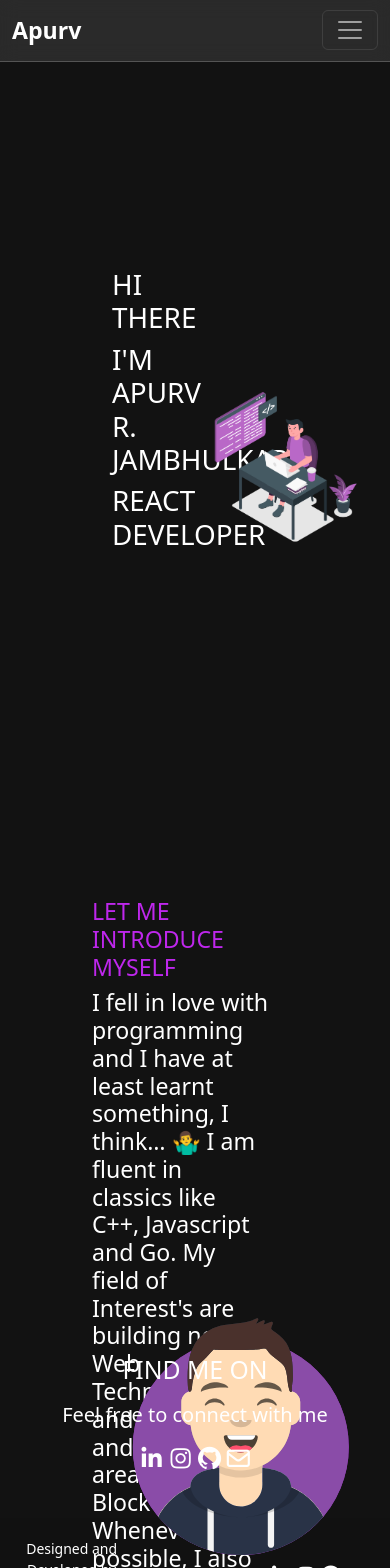
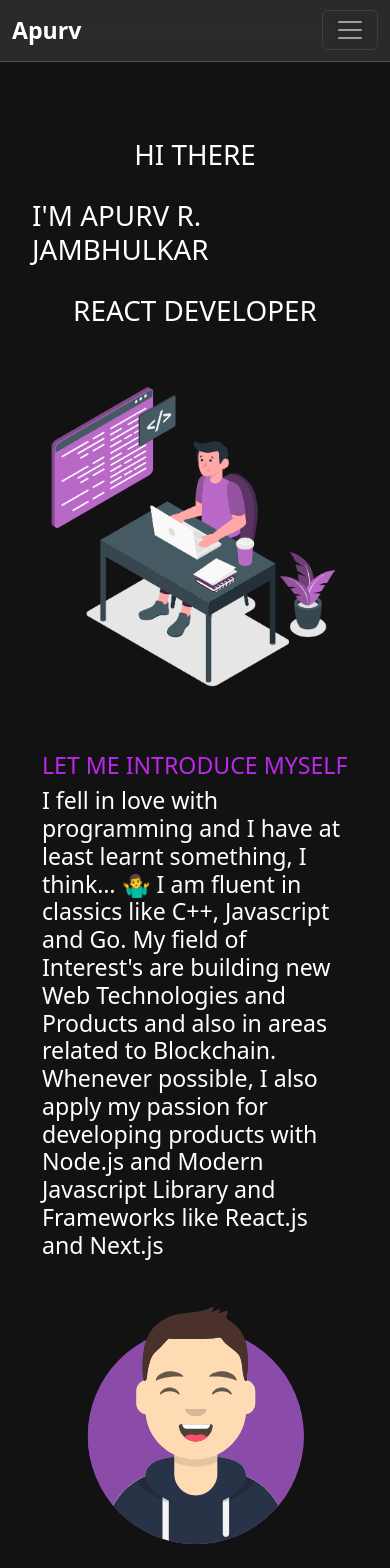
Before and after one commit to Apurv27/Apurv-s-Portfolio, a React (Vite) app: page / in a window 390 px wide. Shown: the top 1568 px of the page. Built offline with nearby package versions, Linux system fonts and the light colour scheme.

Commit message:
made homepage responsive

```diff
--- a/src/index.css
+++ b/src/index.css
@@ -17,40 +17,49 @@
     transition: background-color 0.3s ease;
 }
 .hc1{
-    padding-left: 100px;
-    padding-top: 150px;
-    width: 50%;
-    /* border: 2px solid white; */
-    margin: auto;
-    height: 700px;
-    float: left;
+    padding: 20px;
+        width: 100%;
+        max-width: 1200px;
+        margin: auto;
+        display: flex;
+        flex-wrap: wrap;
+        align-items: center;
+        justify-content: center;
+        gap: 20px;
+}
+.hc1>div:first-child {
+    flex: 1 1 300px;
+    text-align: center;
 }
 
-.hc1img{
-    height: 700px;
-    width: 50%;
-    /* border: 2px solid white; */
+.hc1img {
+    max-width: 100%;
+    height: auto;
+    flex: 1 1 300px;
+}
 
-}
 .hc2{
-    height: 500px;
-    /* border: 2px solid white; */
-
+display: flex;
+    flex-wrap: wrap;
+    gap: 20px;
+    justify-content: center;
+    align-items: center;
+    padding: 20px;
 }
 
 .hc2txt{
-    width: 70%;
-    height: 500px;
-    /* border: 2px solid white; */
-    float: left;
-    padding-left: 80px;
-    padding-top: 80px;
-
+    flex: 1 1 300px;
+        max-width: 600px;
 }
 .hc2img{
-    /* border: 2px solid white; */
-    height: 500px;
-    padding: 120px;
+    flex: 1 1 300px;
+        max-width: 300px;
+        padding: 10px;
+}
+
+.hc2img img {
+    width: 100%;
+    height: auto;
 }
 
 .hc3 {
@@ -72,6 +81,40 @@
     display: flex;
     justify-content: center;
 }
+
+/*all hc media queries starts*/
+@media (max-width: 768px) {
+    .hc1 {
+        flex-direction: column;
+        padding: 20px;
+    }
+
+    .hc2 {
+        flex-direction: column;
+    }
+
+    .hc2txt {
+        padding: 10px;
+    }
+
+    .hc2img {
+        padding: 10px;
+    }
+}
+@media (max-width: 480px) {
+    .hc3 h2 {
+        font-size: 1.5rem;
+    }
+
+    .hc3 h5 {
+        font-size: 1rem;
+    }
+
+    .hc3links h3 a {
+        margin: 0 8px;
+    }
+}
+/*all hc media queries ends*/
 
 a{
     color: inherit;
```
